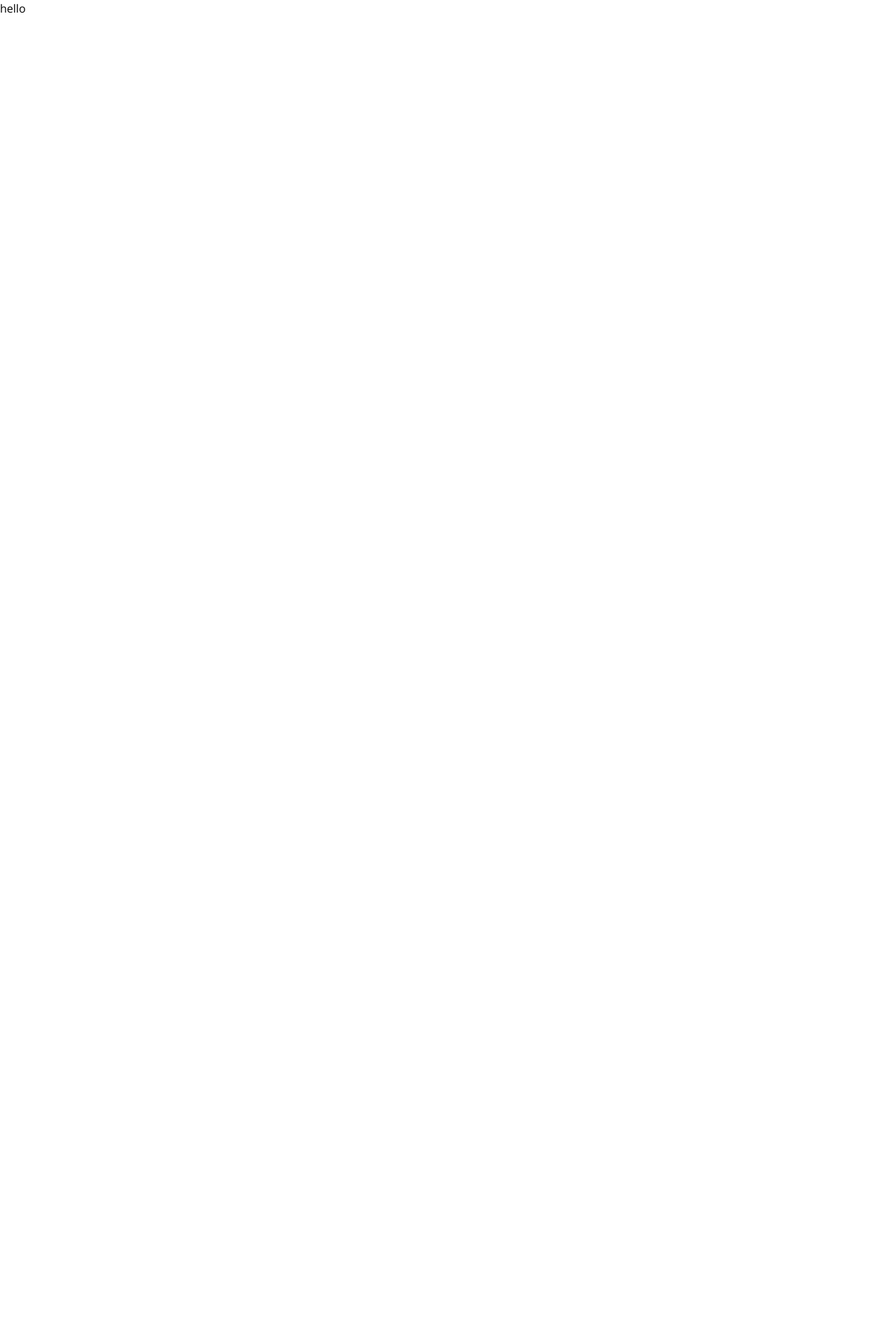
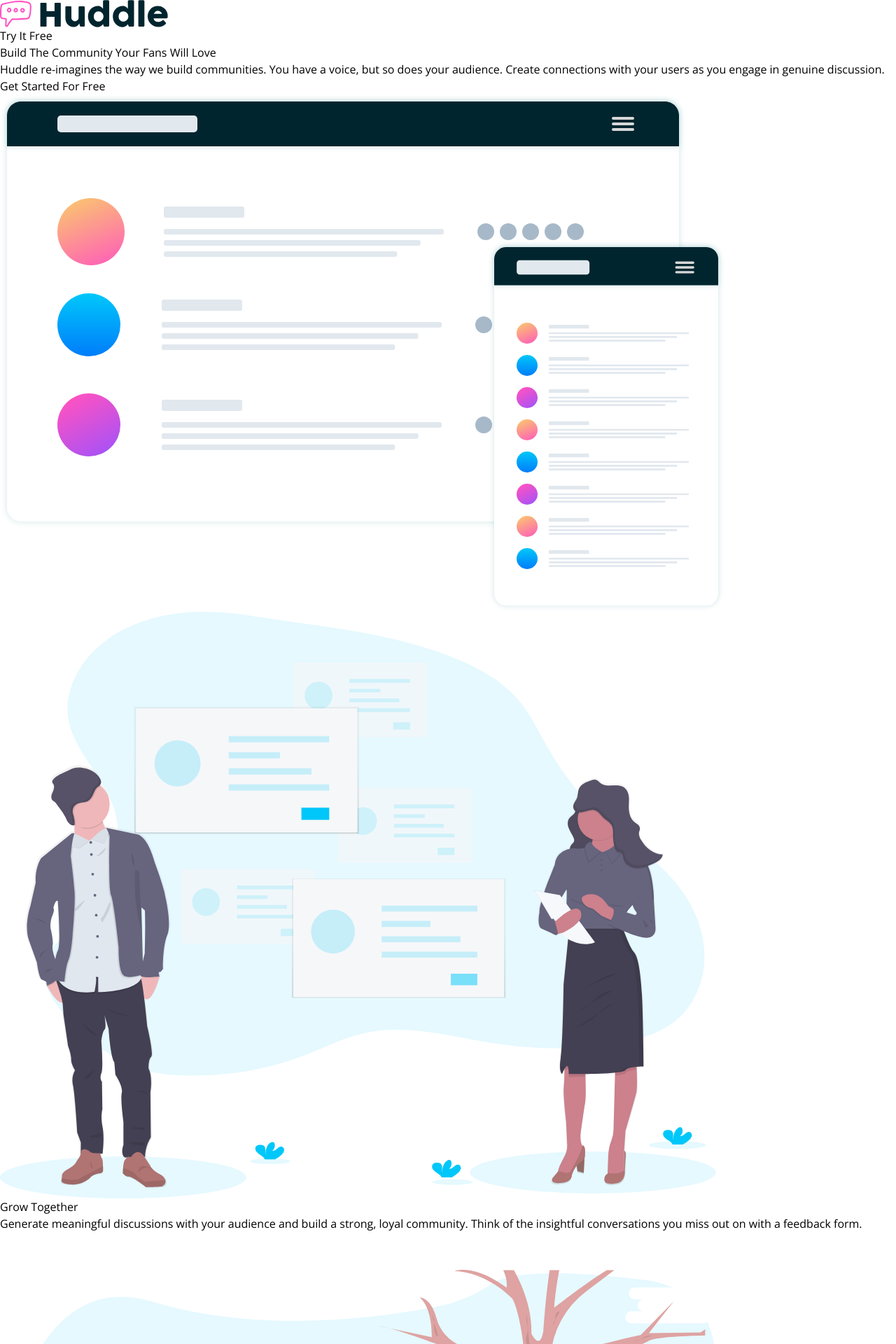
Before and after one commit to palmeiroerick/huddle-landing-page-with-alternating-feature-blocks, a Next.js app: page / in a window 1280 px wide. Shown: the top 1920 px of the page at 70% size. Before the commit the page ends 800 px from the top, so only its background shows below. Built offline with nearby package versions, Linux system fonts and the light colour scheme.

Commit message:
feat: add home page

```diff
--- a/app/page.tsx
+++ b/app/page.tsx
@@ -1,5 +1,15 @@
+import Footer from "@/components/Footer";
+import Header from "@/components/Header";
+import Main from "@/components/Main";
+
 const Home = () => {
-  return <h1>hello</h1>;
+  return (
+    <>
+      <Header />
+      <Main />
+      <Footer />
+    </>
+  );
 };
 
 export default Home;
```
